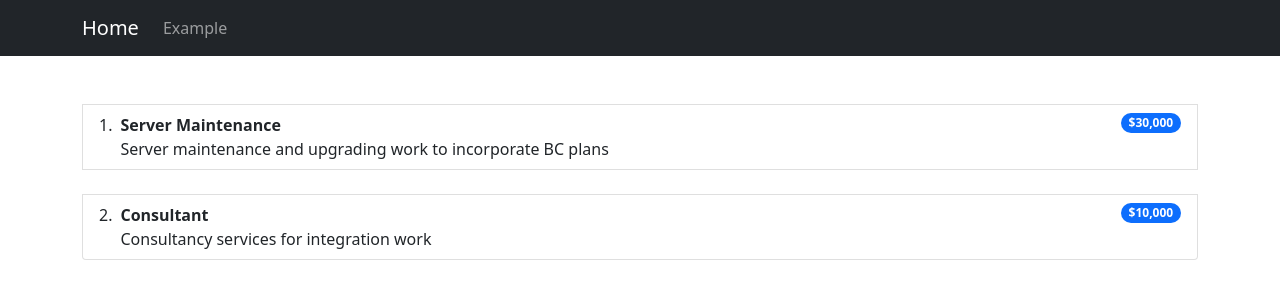
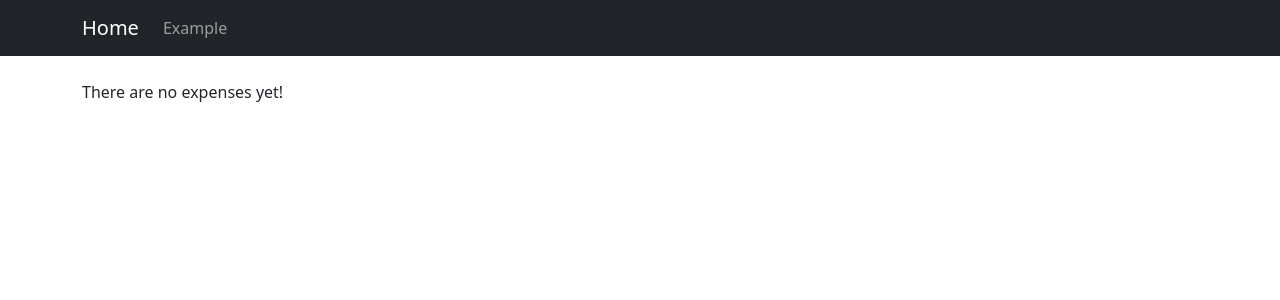
Before and after one commit to jestermk/TT2_19, a React (Create React App) app in the folder frontend/budgetapp19/: page /home/project/1 in a window 1280 px wide. Shown: the top 300 px of the page. Built offline with nearby package versions, Linux system fonts and the light colour scheme.

Commit message:
Updated display of project page with selected project

```diff
--- a/frontend/budgetapp19/src/App.js
+++ b/frontend/budgetapp19/src/App.js
@@ -14,7 +14,7 @@ const App = () => {
         <Routes>
           <Route path="/" exact element={<Auth/>}/>
           <Route path="/home" exact element={<Home/>}/>
-          <Route path="/home/project/:id" element={<Project />} />
+          <Route path="/home/project/:id" exact render={(props) => <Project {...props} />} element={<Project/>} />
         </Routes>
       </Container>
     </BrowserRouter>
--- a/frontend/budgetapp19/src/components/home/home.js
+++ b/frontend/budgetapp19/src/components/home/home.js
@@ -44,7 +44,6 @@ const Home = () => {
   }
 
   function getLink(id) {
-      console.log("/home/project/" + id)
     return '/home/project/' + id
   }
 
@@ -62,7 +61,6 @@ const Home = () => {
                 className="list-item"
                 action
                 href={getLink(proj.id)}
-                // as="li"
                   className="d-flex justify-content-between align-items-start"
                 >
                   <div className="ms-2 me-auto">
--- a/frontend/budgetapp19/src/components/project/project.js
+++ b/frontend/budgetapp19/src/components/project/project.js
@@ -1,4 +1,6 @@
 import { ListGroup, Badge, Container } from "react-bootstrap";
+import React, { useState, useEffect } from "react";
+import { useParams } from "react-router-dom";
 
 const expenses = [
   {
@@ -38,13 +40,18 @@ function formatPrice(price) {
 }
 
 function Project() {
+  // const [projExpenses, setExpenses] = useState([])
+  let { id } = useParams();
+  const projExpenses =  expenses.filter(exp => exp.project_id == id)
+  console.log(projExpenses)
+
   return (
     <>
       <Container>
         <br />
         <ListGroup as="ol" numbered>
-          {expenses &&
-            expenses.map((exp, index) => (
+          {projExpenses.length ? (
+            projExpenses.map((exp, index) => (
               <>
                 <br />
                 <ListGroup.Item
@@ -60,7 +67,7 @@ function Project() {
                   </Badge>
                 </ListGroup.Item>
               </>
-            ))}
+          ))) : ( <div> There are no expenses yet! </div> )}
         </ListGroup>
       </Container>
     </>
```
